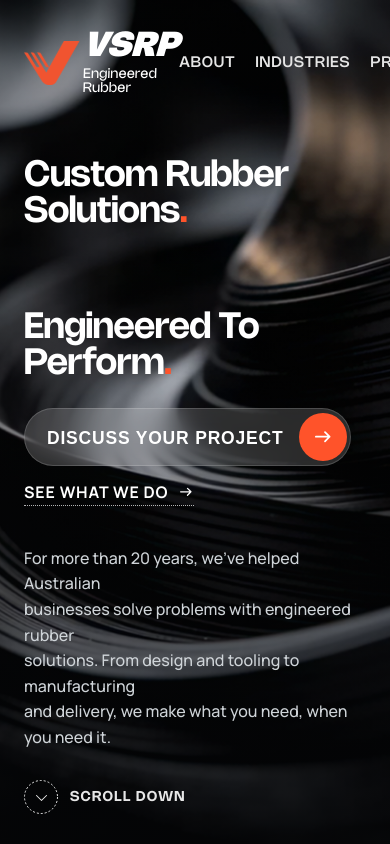
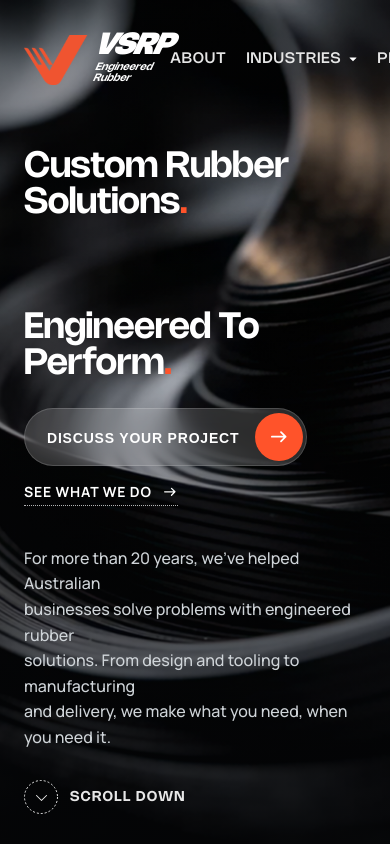
Before and after one commit to diyams222/VSRP-Homepage, a React (Vite) app: page / in a window 390 px wide. Shown: the top 844 px of the page. Built offline with nearby package versions, Linux system fonts and the light colour scheme.

Commit message:
Complete VSRP homepage

```diff
--- a/src/components/AboutSection.jsx
+++ b/src/components/AboutSection.jsx
@@ -5,7 +5,7 @@ import shadowRight from '../assets/shadow-right.png';
 
 export default function AboutSection() {
     return (
-        <section className="about-section">
+        <section className="about-section" id="about">
 
             <div className="about-container">
 
--- a/src/components/BuildSection.jsx
+++ b/src/components/BuildSection.jsx
@@ -26,7 +26,10 @@ export default function BuildSection() {
                     />
                 </div>
 
-                <div className="build-scroll-arrow">
+                <div className="build-scroll-arrow"  onClick={() =>
+                                document.getElementById("products")?.scrollIntoView({
+                                    behavior: "smooth",
+                                })}>
                     <img src={arrowBottom} alt="scroll down" className="bottom-arrow-img" />
                     <span className="scroll-writings">SCROLL DOWN</span>
                 </div>
--- a/src/components/Footer.css
+++ b/src/components/Footer.css
@@ -62,8 +62,8 @@
 
 .footer-logo-lockup {
     display: inline-flex;
-    align-items: center;
-    gap: 10px;
+    align-items: flex-end;
+    gap: 5px;
     text-decoration: none;
 }
 
@@ -77,34 +77,40 @@
 .footer-logo-text {
     display: flex;
     flex-direction: column;
-    justify-content: center;
+    justify-content: flex-end;
+    padding-bottom: 2px;
 }
 
 .footer-logo-title {
     font-family: 'Nohemi', sans-serif;
-    font-size: 52px;
-    font-weight: 850;
+    font-size: 46px;
+    font-weight: 900;
     font-style: italic;
-    line-height: 0.95;
+    line-height: 0.88;
     color: #ffffff;
-    letter-spacing: 0.5px;
+    letter-spacing: -1.5px;
     text-transform: uppercase;
     display: inline-block;
-    transform: skewX(-4deg);
+    transform: skewX(-12deg);
     transform-origin: bottom left;
     -webkit-font-smoothing: antialiased;
+    -moz-osx-font-smoothing: grayscale;
 }
 
 .footer-logo-subtitle {
     font-family: 'Nohemi', 'Manrope', sans-serif;
-    font-size: 19px;
+    font-size: 14px;
     font-style: italic;
-    font-weight: 400;
+    font-weight: 600;
+    line-height: 1;
     color: #ffffff;
-    letter-spacing: 0.3px;
-    margin-top: 6px;
-    line-height: 1;
+    letter-spacing: 0.1px;
+    margin-top: 4px;
+    display: inline-block;
+    transform: skewX(-12deg);
+    transform-origin: bottom left;
     -webkit-font-smoothing: antialiased;
+    -moz-osx-font-smoothing: grayscale;
 }
 
 .footer-brand-desc {
@@ -381,16 +387,20 @@
         margin: 30px 0 24px 0;
     }
 
+    .footer-logo-lockup {
+        gap: 4px;
+    }
+
     .footer-logo-icon {
-        height: 50px;
+        height: 60px;
     }
 
     .footer-logo-title {
-        font-size: 42px;
+        font-size: 36px;
     }
 
     .footer-logo-subtitle {
-        font-size: 16px;
+        font-size: 12.5px;
     }
 
     .footer-bottom-bar {
--- a/src/components/Hero.css
+++ b/src/components/Hero.css
@@ -159,7 +159,7 @@
   align-items: center;
   gap: 16px;
   font-weight: 600;
-  font-size: 17.5px;
+  font-size: 14px;
   letter-spacing: 0.8px;
   cursor: pointer;
   overflow: hidden;
@@ -285,12 +285,12 @@
 
 .work-text.text-1 {
   transform: translateY(0);
-  font-size: 16px;
+  font-size: 14px;
 }
 
 .work-text.text-2 {
   transform: translateY(100%);
-  font-size: 16px;
+  font-size: 14px;
 
 }
 
--- a/src/components/Hero.jsx
+++ b/src/components/Hero.jsx
@@ -36,10 +36,19 @@ export default function Hero() {
                             and delivery, we make what you need, when you need it.
                         </p>
 
-                        <div className="scroll-down">
-                            <img src={arrowBottom} alt="scroll down" className="bottom-arrow-img" />
+
+                           <div
+                            className="scroll-down"
+                            onClick={() =>
+                                document.getElementById("about")?.scrollIntoView({
+                                    behavior: "smooth",
+                                })}>
+
+                            <img src={arrowBottom} alt="" className="bottom-arrow-img" />
                             <span className="scroll-writings">SCROLL DOWN</span>
-                        </div>
+                            </div>
+
+
                     </div>
 
                     <div className="bottom-right">
--- a/src/components/Navbar.css
+++ b/src/components/Navbar.css
@@ -7,14 +7,14 @@
 
 .logo-box {
     display: inline-flex;
-    align-items: center;
-    gap: 2px;
+    align-items: flex-end;
+    gap: 4px;
     text-decoration: none;
     cursor: pointer;
 }
 
 .logo-img {
-    height: 66px;
+    height: 64px;
     width: auto;
     object-fit: contain;
     display: block;
@@ -23,20 +23,21 @@
 .logo-text {
     display: flex;
     flex-direction: column;
-    justify-content: center;
+    justify-content: flex-end;
+    padding-bottom: 2px;
 }
 
 .logo-title {
     font-family: 'Nohemi', sans-serif;
-    font-size: 45px;
+    font-size: 38px;
     font-weight: 900;
     font-style: italic;
-    line-height: 0.95;
+    line-height: 0.88;
     color: #ffffff;
-    letter-spacing: 0.5px;
+    letter-spacing: -1.2px;
     text-transform: uppercase;
     display: inline-block;
-    transform: skewX(-2deg);
+    transform: skewX(-12deg);
     transform-origin: bottom left;
     -webkit-font-smoothing: antialiased;
     -moz-osx-font-smoothing: grayscale;
@@ -44,14 +45,16 @@
 
 .logo-subtitle {
     font-family: 'Nohemi', 'Manrope', sans-serif;
-    font-size: 10px;
-    transform: skewX(-2deg);
-    /* font-style: italic; */
-    font-weight: 400;
+    font-size: 12px;
+    font-style: italic;
+    font-weight: 600;
+    line-height: 1;
     color: #ffffff;
-    letter-spacing: 0.3px;
-    margin-top: 5px;
-    line-height: 1;
+    letter-spacing: 0.1px;
+    margin-top: 3px;
+    display: inline-block;
+    transform: skewX(-12deg);
+    transform-origin: bottom left;
     -webkit-font-smoothing: antialiased;
     -moz-osx-font-smoothing: grayscale;
 }
@@ -74,6 +77,17 @@
     -webkit-font-smoothing: antialiased;
     -moz-osx-font-smoothing: grayscale;
     transition: color 0.2s ease;
+}
+
+.nav-dropdown-link {
+    display: inline-flex;
+    align-items: center;
+    gap: 6px;
+}
+
+.nav-caret-icon {
+    width: 10px;
+    height: 10px;
 }
 
 .nav-right {
@@ -185,16 +199,20 @@
 }
 
 @media (max-width: 900px) {
+    .logo-box {
+        gap: 3px;
+    }
+
     .logo-img {
-        height: 44px;
+        height: 50px;
     }
 
     .logo-title {
-        font-size: 34px;
+        font-size: 30px;
     }
 
     .logo-subtitle {
-        font-size: 13.5px;
+        font-size: 10.5px;
     }
 
     .nav-links {
--- a/src/components/Navbar.jsx
+++ b/src/components/Navbar.jsx
@@ -1,8 +1,8 @@
 import React from 'react';
 import './Navbar.css';
-
 import logo from "../assets/vsrp-logo.svg";
 import arrowIcon from "../assets/Vector.svg";
+import caretDown from "../assets/CaretDown.svg";
 
 export default function Navbar() {
     return (
@@ -19,7 +19,10 @@ export default function Navbar() {
             <div className='nav-right'>
                 <div className="nav-links">
                     <a href="#about">ABOUT</a>
-                    <a href="#industries">INDUSTRIES</a>
+                    <a href="#industries" className="nav-dropdown-link">
+                        <span>INDUSTRIES</span>
+                        <img src={caretDown} alt="" className="nav-caret-icon" />
+                    </a>
                     <a href="#products">PRODUCTS</a>
                     <a href="#projects">PROJECTS</a>
                     <a href="#insights">INSIGHTS</a>
--- a/src/components/ProcessSection.jsx
+++ b/src/components/ProcessSection.jsx
@@ -84,7 +84,10 @@ export default function ProcessSection() {
                 </div>
             </div>
 
-            <div className="process-scroll-arrow">
+            <div className="process-scroll-arrow"  onClick={() =>
+                                document.getElementById("projects")?.scrollIntoView({
+                                    behavior: "smooth",
+                                })}>
                 <img src={arrowBottom} alt="scroll down" className="bottom-arrow-img" />
                 <span className="scroll-writings">SCROLL DOWN</span>
             </div>
```
Also changed, not shown: src/assets/CaretDown.svg (added).
